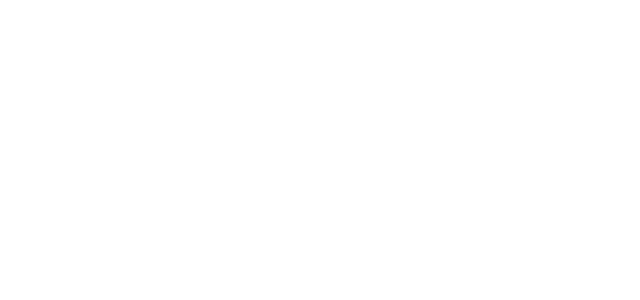
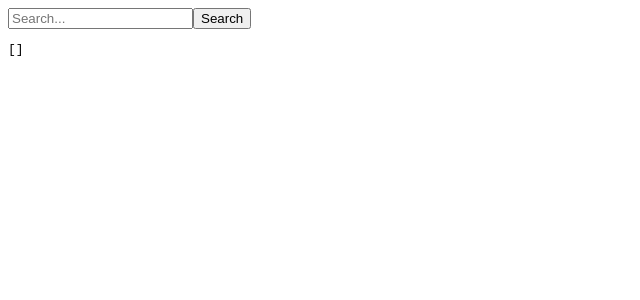
Before and after one commit to bathoele/weather-app, a React app: page / in a window 1280 px wide. Shown: the top 300 px of the page, without its empty margins (0-640 px from the left). Built offline with nearby package versions, Linux system fonts and the light colour scheme; the HTML template or start-up script is replaced by a standard one.

Commit message:
Add basic SearchBar form to send query to /search endpoint

```diff
--- a/server.js
+++ b/server.js
@@ -2,10 +2,6 @@
 import path from 'path'
 
 const app = express()
-
-app.get('/', (req, res) => {
-  res.sendFile(path.join(__dirname, 'index.html'));
-});
 
 app.get('/search', (req, res) => {
   res.json()
--- a/src/App.jsx
+++ b/src/App.jsx
@@ -1,9 +1,14 @@
-import React from "react"
-import searchBar  from "./components/searchBar"
+import React, { useState } from "react"
+import SearchBar  from "./components/SearchBar"
 
 function App() {
+  const [results, setResults] = useState([])
+
   return(
-    <searchBar></searchBar>
+    <div>
+      <SearchBar onResults={setResults} />
+      <pre>{JSON.stringify(results, null, 2)}</pre>
+    </div>
   )
 }
 
--- /dev/null
+++ b/src/components/SearchBar.jsx
@@ -0,0 +1,27 @@
+import React, { useState } from "react";
+
+function SearchBar() {
+  const [query, setQuery] = useState('')
+
+  const handleInput = async (event) => {
+    event.preventDefault()
+    if (!query) return
+
+    const res = await fetch(`/search?q=${encodeURIComponent(query)}`)
+    const data = await res.json()
+    onResults(data)
+  }
+
+  return (
+    <form onSubmit={handleInput}>
+      <input
+        value={query}
+        onChange={(e) => setQuery(e.target.value)}
+        placeholder="Search..."
+      />
+      <button type="submit">Search</button>
+    </form>
+  )
+}
+
+export default SearchBar
--- a/src/components/searchBar.jsx
+++ /dev/null
@@ -1,7 +0,0 @@
-import React from "react";
-
-function searchBar() {
-  return <div>no</div>
-}
-
-export default searchBar
```
